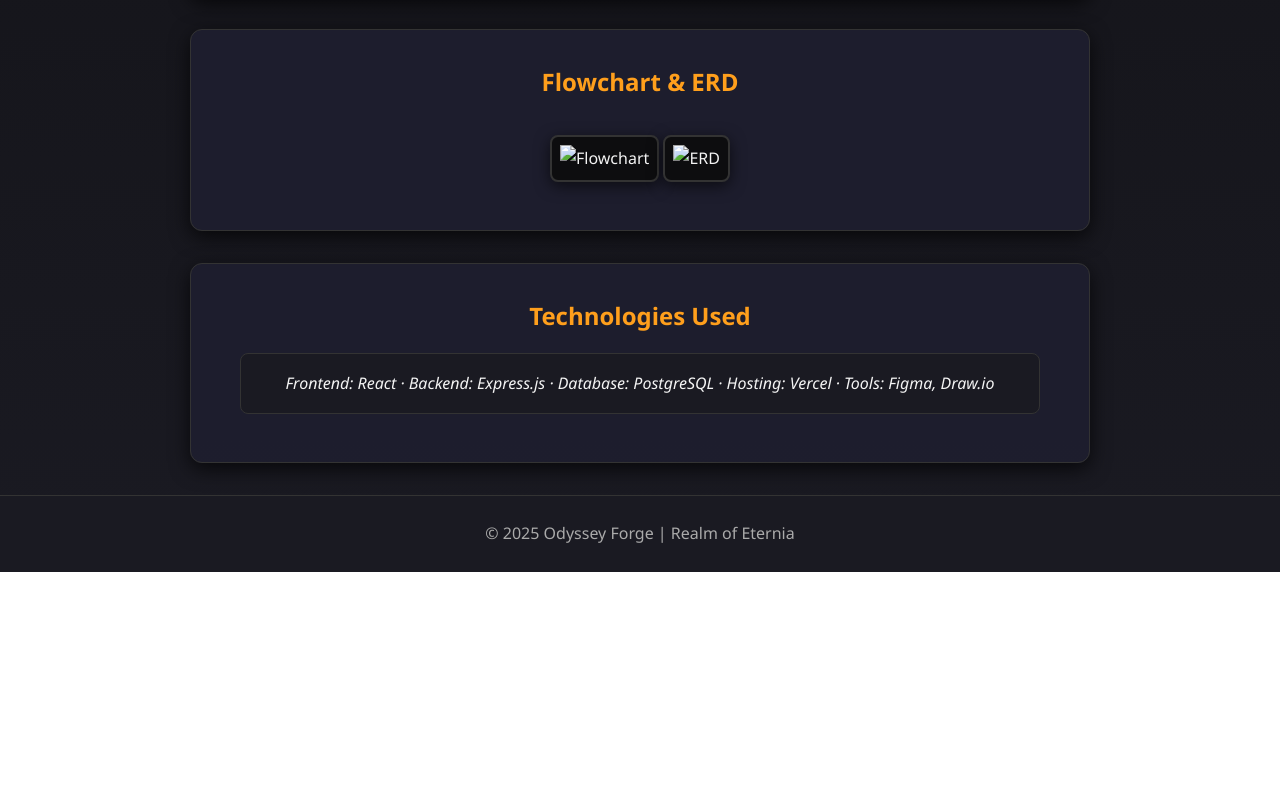
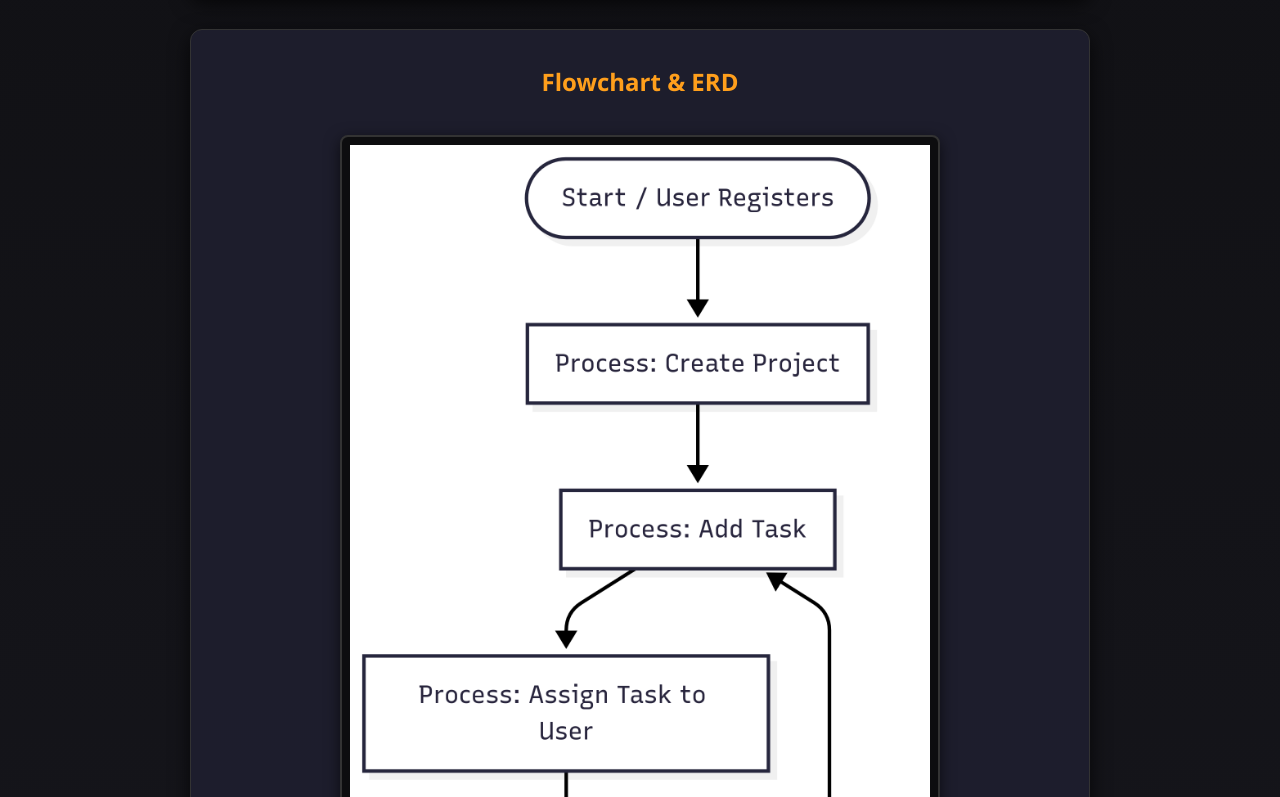
Before and after one commit to DsuRhan/Odyssey_forge, a plain HTML site: page projects/project1.html in a window 1280 px wide. Shown: the part 1203-2000 px from the top of the page. Before the commit the page ends 1775 px from the top, so only its background shows below. Drawn offline with Linux system fonts and the light colour scheme.

Commit message:
Added flowchart and ERD

```diff
--- a/projects/project1.html
+++ b/projects/project1.html
@@ -67,8 +67,8 @@
     <section class="section">
         <h2>Flowchart & ERD</h2>
         <div>
-            <img src="../assets/project1-flowchart.png" alt="Flowchart" style="max-width:600px; width:100%;">
-            <img src="../assets/project1-erd.png" alt="ERD" style="max-width:600px; width:100%;">
+            <img src="../assets/flowchart-image.png" alt="Flowchart" style="max-width:600px; width:100%;">
+            <img src="../assets/erd-image.png" alt="ERD" style="max-width:600px; width:100%;">
         </div>
     </section>
 
```
Also changed, not shown: assets/erd-image.png (added), assets/flowchart-image.png (added).
